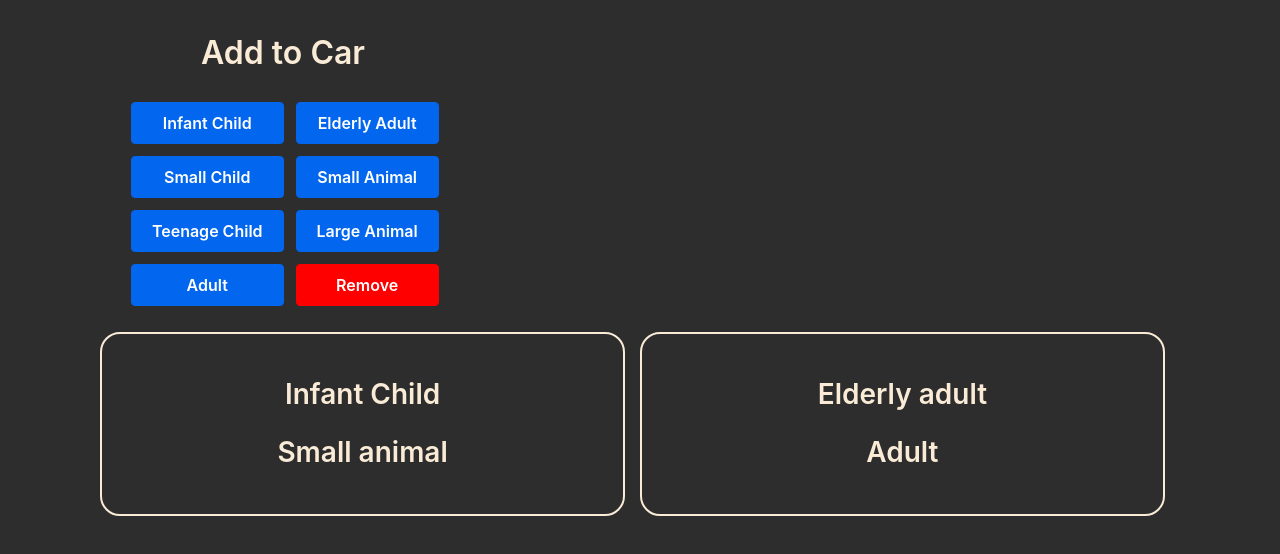
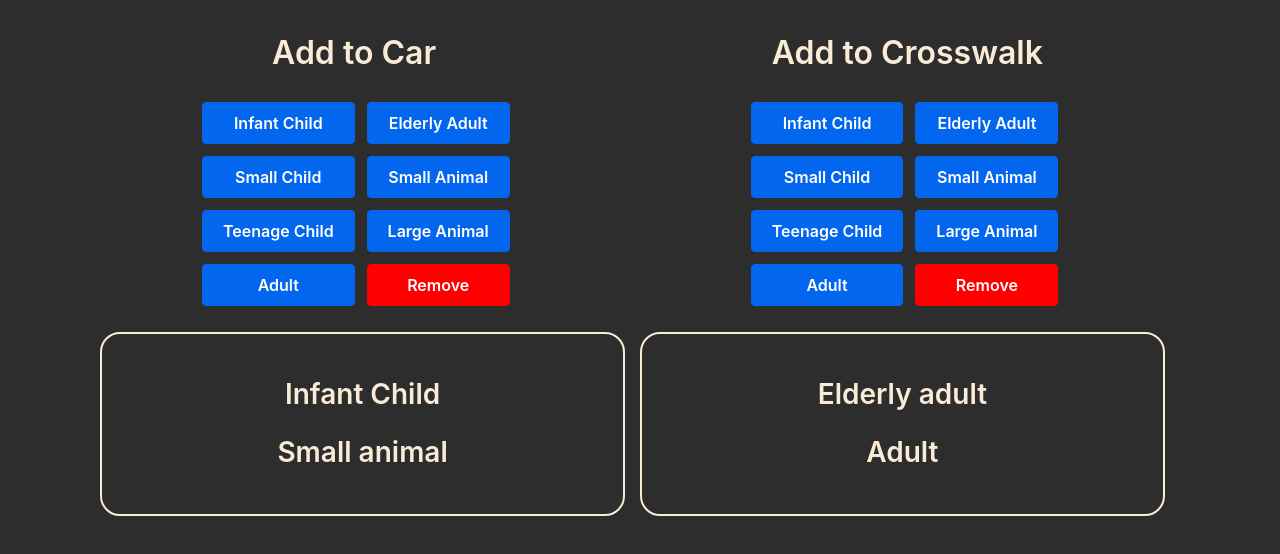
Before and after one commit to CilantroMalik/DataStructuresAlgorithms, a React (Create React App) app in the folder Unit6_FinalProjects/moralMachine/moral-machine/: page / in a window 1280 px wide. Shown: the top 554 px of the page. Built offline with nearby package versions, Linux system fonts and the light colour scheme; the HTML template or start-up script is replaced by a standard one.

Commit message:
Update main app page and corresponding CSS

```diff
--- a/Unit6_FinalProjects/moralMachine/moral-machine/src/App.css
+++ b/Unit6_FinalProjects/moralMachine/moral-machine/src/App.css
@@ -3,3 +3,12 @@
   background-color: #2D2D2D;
   color: antiquewhite;
 }
+
+.buttonContainer {
+  display: flex;
+  flex-direction: row;
+}
+
+.buttonContainer > * {
+  flex-basis: 50%;
+}
--- a/Unit6_FinalProjects/moralMachine/moral-machine/src/App.js
+++ b/Unit6_FinalProjects/moralMachine/moral-machine/src/App.js
@@ -6,7 +6,10 @@ import './App.css';
 function App() {
     return (
         <div className="App">
-            <AddOccupants destination="car"/>
+            <div className="buttonContainer">
+                <AddOccupants destination="car"/>
+                <AddOccupants destination="crosswalk"/>
+            </div>
             <OccupantsView />
         </div>
     )
```
